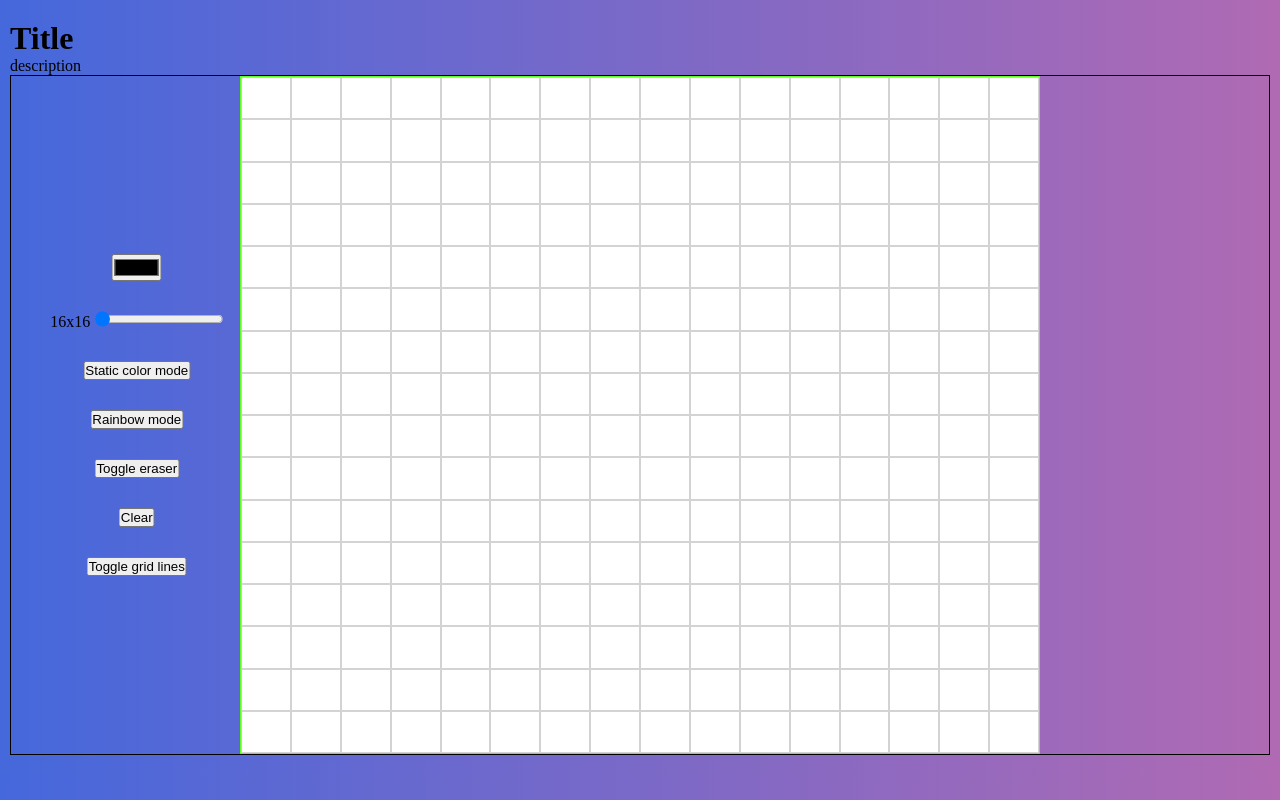
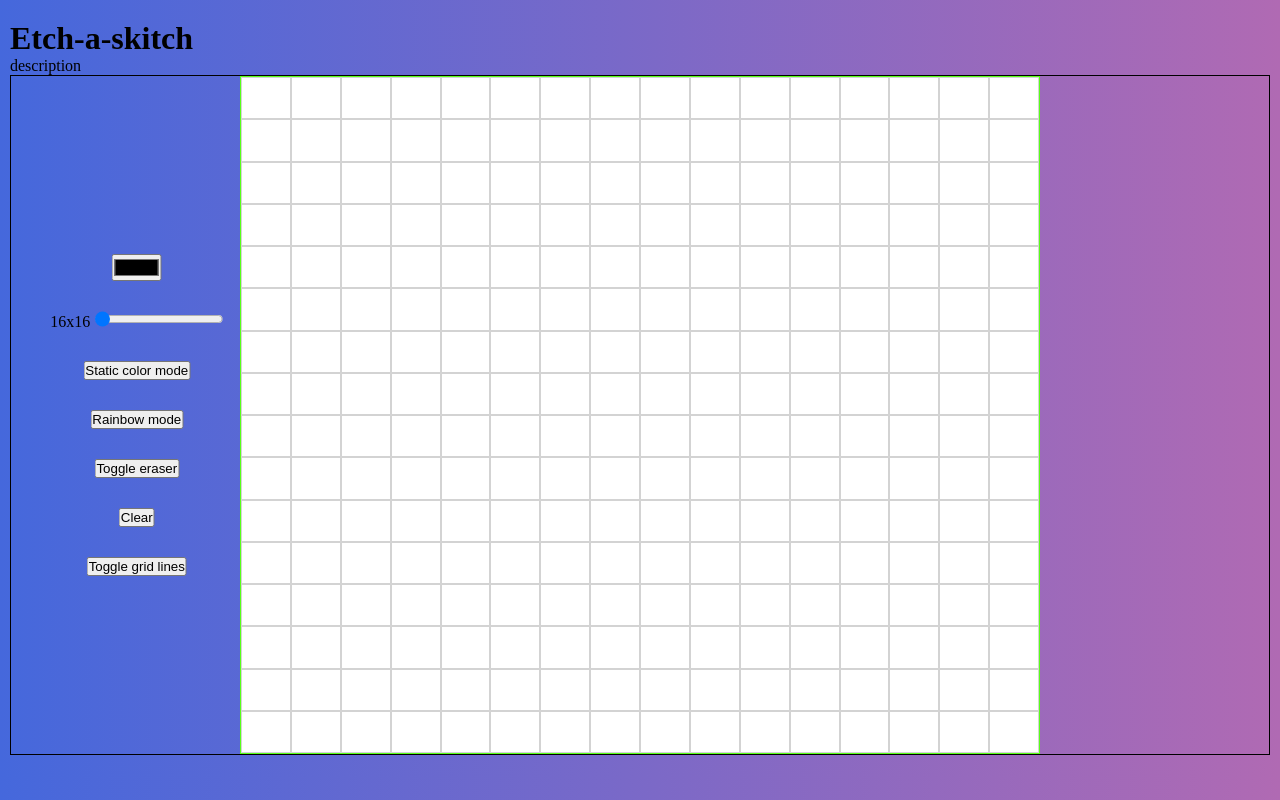
Before and after one commit to AbdullahFadaq/etch-a-skitch, a plain HTML site: page index.html in a window 1280 px wide. Drawn offline with Linux system fonts and the light colour scheme.

Commit message:
renamed the h1 title at the top of the page

```diff
--- a/index.html
+++ b/index.html
@@ -8,7 +8,7 @@
 </head>
 <body>
     <div class="header">
-        <h1>Title</h1>
+        <h1>Etch-a-skitch</h1>
         <p class="description">description</p>
     </div>
 
```
